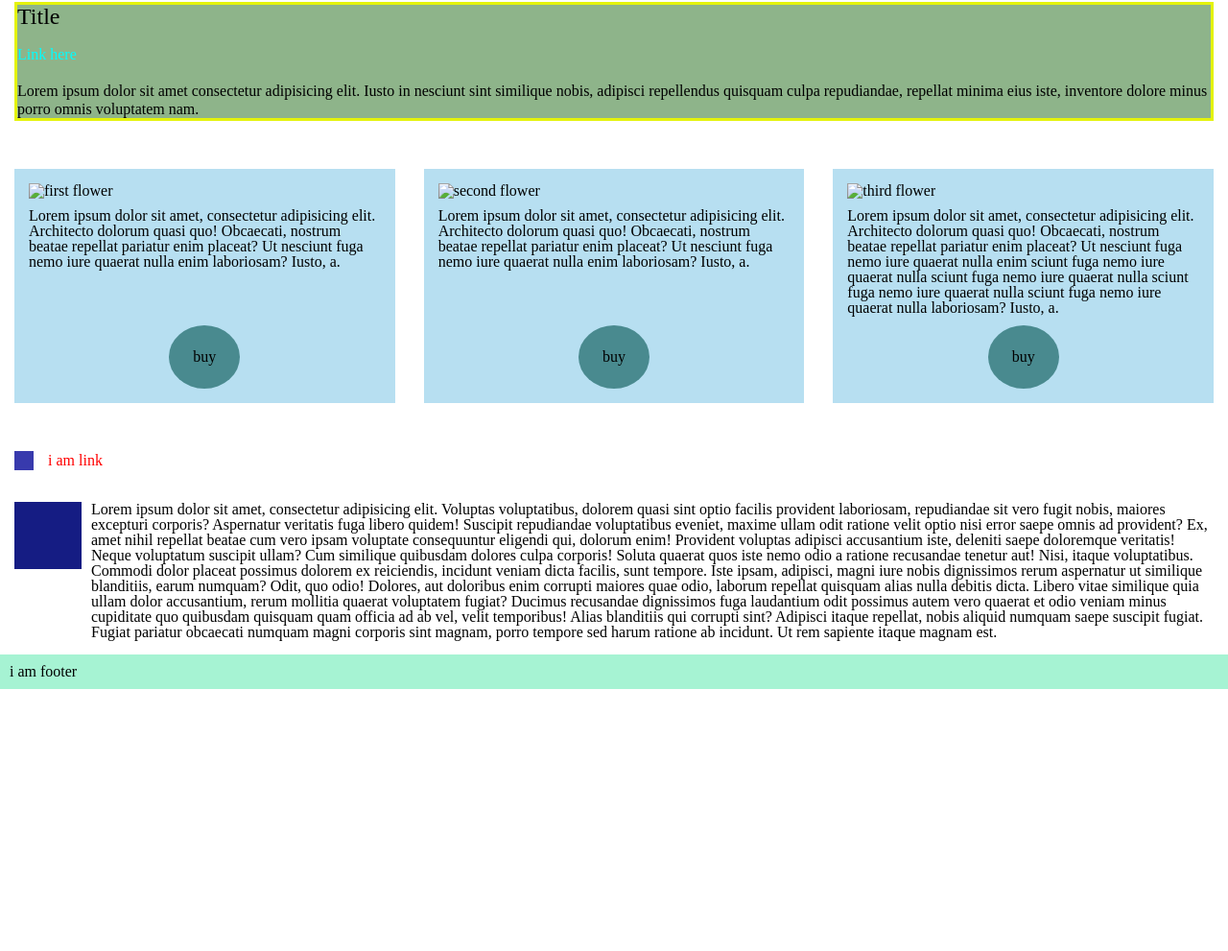
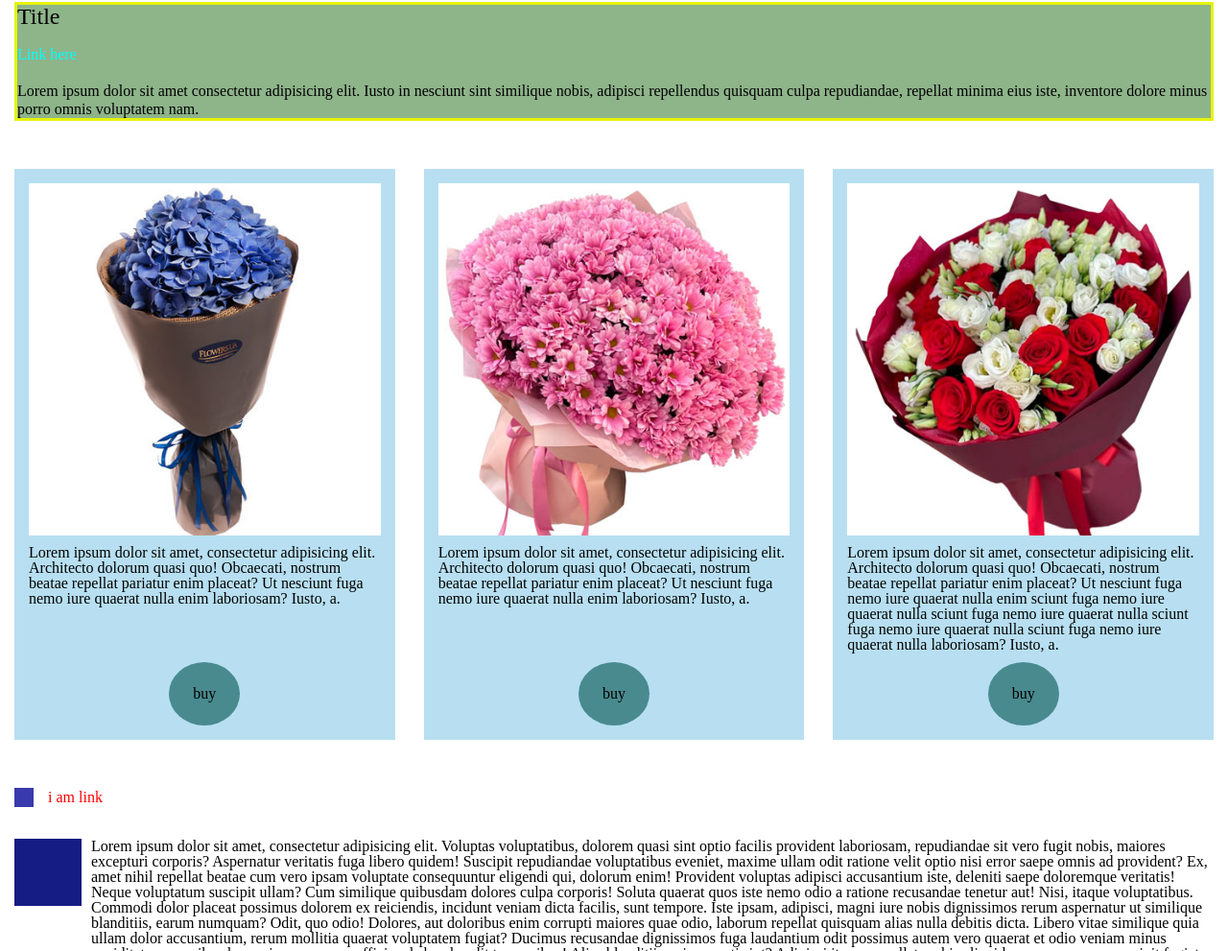
Before and after one commit to KarynaAntonova/lesson_14, a plain HTML site: page index.html in a window 1280 px wide. Shown: the part 2706-3697 px from the top of the page at 96% size. Before the commit the page ends 3424 px from the top, so only its background shows below. Drawn offline with Linux system fonts and the light colour scheme; the site is published under a folder, as on GitHub Pages, so addresses that start at the root find nothing.

Commit message:
Add files via upload

```diff
--- a/index.html
+++ b/index.html
@@ -144,7 +144,7 @@
                                 <div class="cards__column">
                                         <div class="cards__item item-card">
                                                 <div class="item-card__image">
-                                                        <img src="/img/first-flower.jpg" alt="first flower">
+                                                        <img src="img/first-flower.jpg" alt="first flower">
                                                 </div>
                                                 <div class="item-card__text">
                                                         Lorem ipsum dolor sit amet, consectetur adipisicing elit. Architecto dolorum quasi quo! Obcaecati, nostrum beatae repellat pariatur enim placeat? Ut nesciunt fuga nemo iure quaerat nulla enim laboriosam? Iusto, a.
@@ -155,7 +155,7 @@
                                 <div class="cards__column">
                                         <div class="cards__item item-card">
                                                 <div class="item-card__image">
-                                                        <img src="/img/second-flower.jpg" alt="second flower">
+                                                        <img src="img/second-flower.jpg" alt="second flower">
                                                 </div>
                                                 <div class="item-card__text">
                                                         Lorem ipsum dolor sit amet, consectetur adipisicing elit. Architecto dolorum quasi quo! Obcaecati, nostrum beatae repellat pariatur enim placeat? Ut nesciunt fuga nemo iure quaerat nulla enim laboriosam? Iusto, a.
@@ -166,7 +166,7 @@
                                 <div class="cards__column">
                                         <div class="cards__item item-card">
                                                 <div class="item-card__image">
-                                                        <img src="/img/third-flower.jpg" alt="third flower">
+                                                        <img src="img/third-flower.jpg" alt="third flower">
                                                 </div>
                                                 <div class="item-card__text">
                                                         Lorem ipsum dolor sit amet, consectetur adipisicing elit. Architecto dolorum quasi quo! Obcaecati, nostrum beatae repellat pariatur enim placeat? Ut nesciunt fuga nemo iure quaerat nulla enim sciunt fuga nemo iure quaerat nulla sciunt fuga nemo iure quaerat nulla sciunt fuga nemo iure quaerat nulla sciunt fuga nemo iure quaerat nulla laboriosam? Iusto, a.
```
